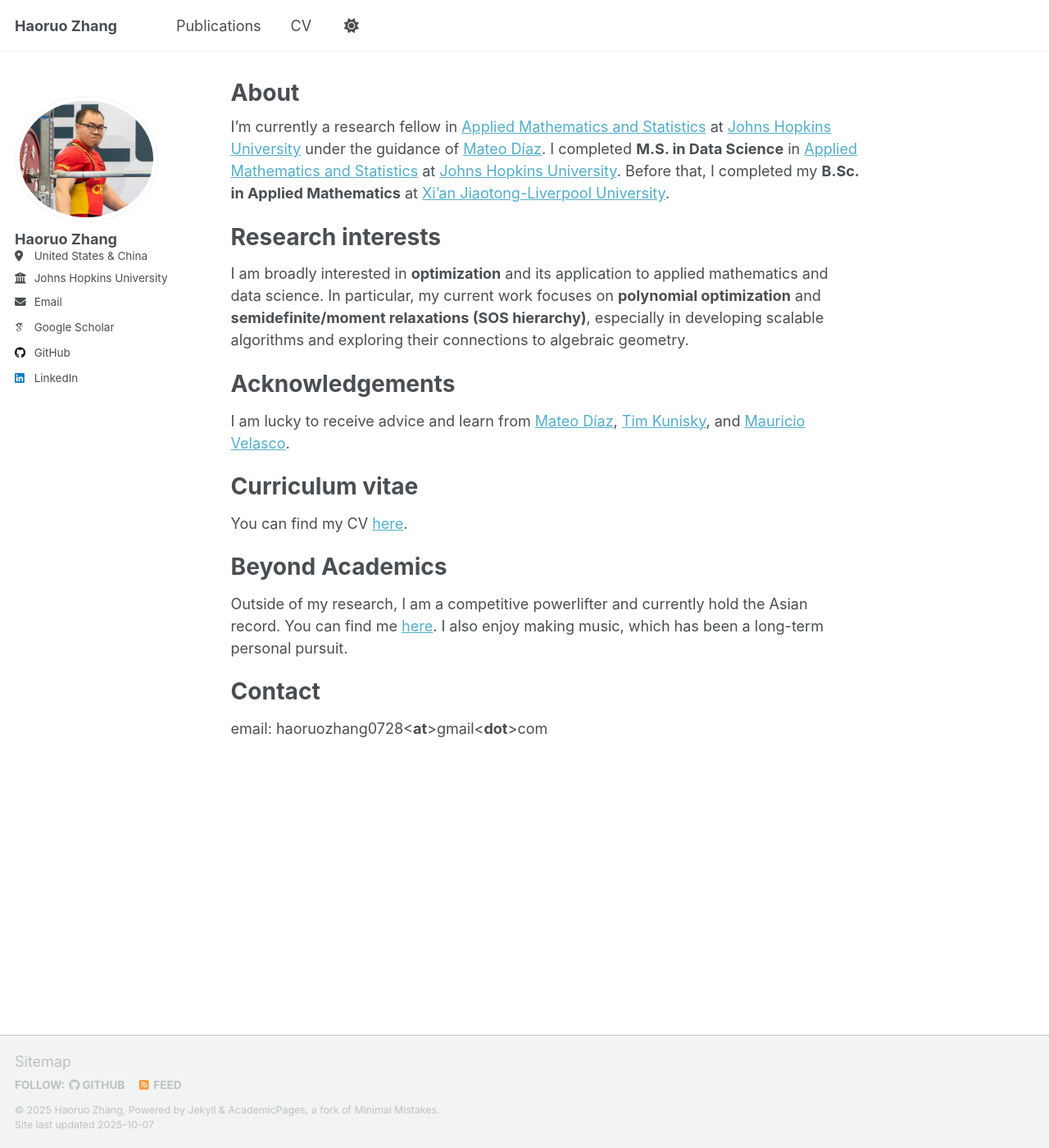
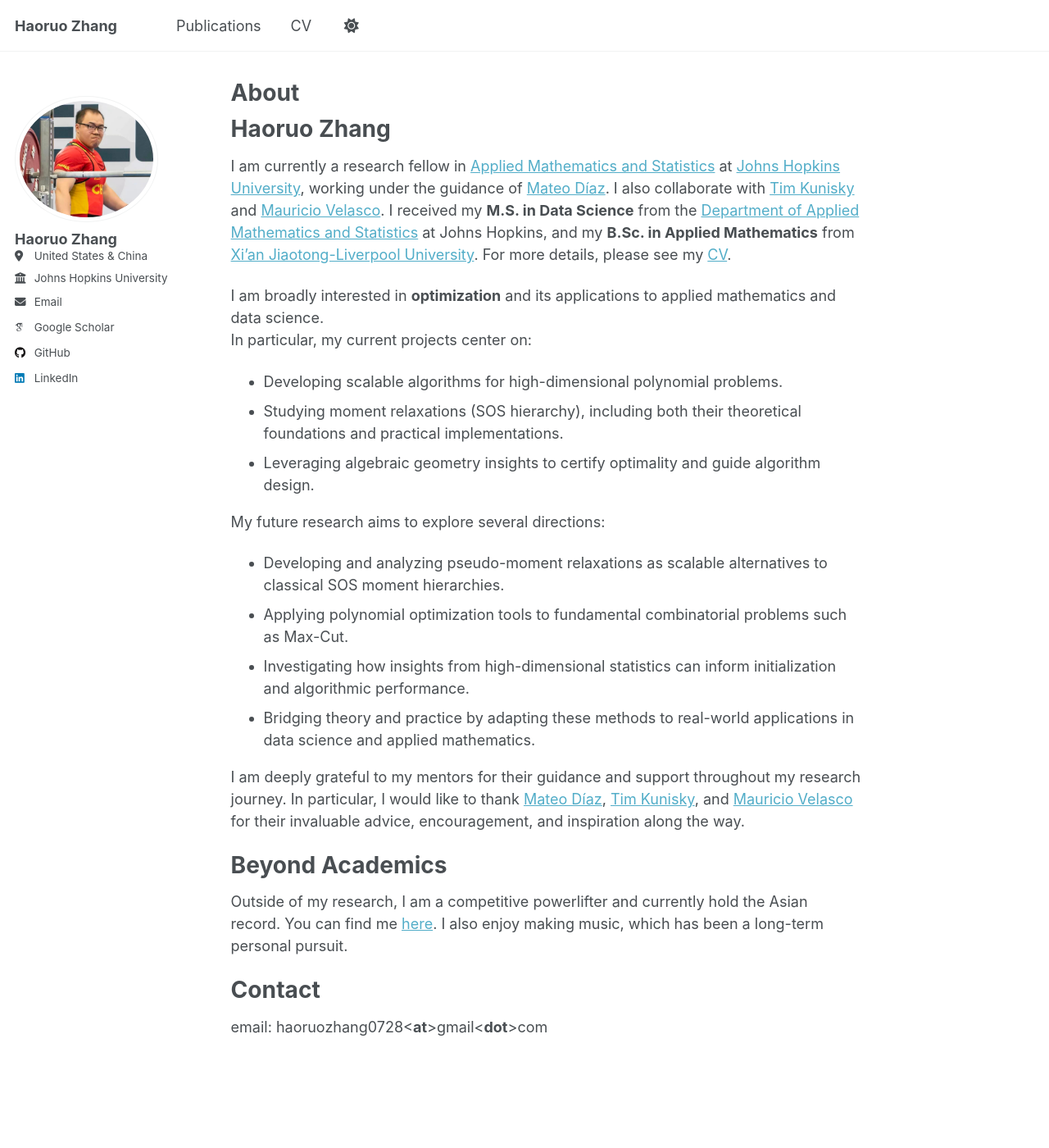
Before and after one commit to haoruo-zhang/haoruo-zhang.github.io, a Jekyll site: the page built from _pages/about.md, in a window 1280 px wide and 1400 px high. Shown: the whole window at 82% size. Built offline with Jekyll 4.4.1, drawn with Linux system fonts in a browser that asks for light colours; some web fonts are replaced; a script that is not in the unit is left out.

Commit message:
Update about.md

```diff
--- a/_pages/about.md
+++ b/_pages/about.md
@@ -6,19 +6,23 @@ redirect_from:
   - /about/
   - /about.html
 ---
-I'm currently a research fellow in [Applied Mathematics and Statistics](https://engineering.jhu.edu/ams/) at [Johns Hopkins University](https://www.jhu.edu/) under the guidance of [Mateo Díaz](https://mateodd25.github.io/). I completed **M.S. in Data Science** in [Applied Mathematics and Statistics](https://engineering.jhu.edu/ams/) at [Johns Hopkins University](https://www.jhu.edu/). Before that, I completed my **B.Sc. in Applied Mathematics** at [Xi’an Jiaotong-Liverpool University](https://www.xjtlu.edu.cn/en).
+Haoruo Zhang
+======
+I am currently a research fellow in [Applied Mathematics and Statistics](https://engineering.jhu.edu/ams/) at [Johns Hopkins University](https://www.jhu.edu/), working under the guidance of [Mateo Díaz](https://mateodd25.github.io/). I also collaborate with [Tim Kunisky](http://www.kunisky.com/) and [Mauricio Velasco](https://mauricio-velasco.github.io/webpage/). I received my **M.S. in Data Science** from the [Department of Applied Mathematics and Statistics](https://engineering.jhu.edu/ams/) at Johns Hopkins, and my **B.Sc. in Applied Mathematics** from [Xi’an Jiaotong-Liverpool University](https://www.xjtlu.edu.cn/en). For more details, please see my [CV](../assets/cv.pdf).
 
-Research interests
-======
-I am broadly interested in **optimization** and its application to applied mathematics and data science. In particular, my current work focuses on **polynomial optimization** and **semidefinite/moment relaxations (SOS hierarchy)**, especially in developing scalable algorithms and exploring their connections to algebraic geometry.
+I am broadly interested in **optimization** and its applications to applied mathematics and data science.
+In particular, my current projects center on:
+- Developing scalable algorithms for high-dimensional polynomial problems.
+- Studying moment relaxations (SOS hierarchy), including both their theoretical foundations and practical implementations.
+- Leveraging algebraic geometry insights to certify optimality and guide algorithm design.
 
-Acknowledgements
-======
-I am lucky to receive advice and learn from [Mateo Díaz](https://mateodd25.github.io/), [Tim Kunisky](http://www.kunisky.com/), and [Mauricio Velasco](https://mauricio-velasco.github.io/webpage/).
+My future research aims to explore several directions:
+- Developing and analyzing pseudo-moment relaxations as scalable alternatives to classical SOS moment hierarchies.
+- Applying polynomial optimization tools to fundamental combinatorial problems such as Max-Cut.
+- Investigating how insights from high-dimensional statistics can inform initialization and algorithmic performance.
+- Bridging theory and practice by adapting these methods to real-world applications in data science and applied mathematics.
 
-Curriculum vitae
-======
-You can find my CV [here](../assets/cv.pdf).
+I am deeply grateful to my mentors for their guidance and support throughout my research journey. In particular, I would like to thank [Mateo Díaz](https://mateodd25.github.io/), [Tim Kunisky](http://www.kunisky.com/), and [Mauricio Velasco](https://mauricio-velasco.github.io/webpage/) for their invaluable advice, encouragement, and inspiration along the way.
 
 Beyond Academics
 ======
```
